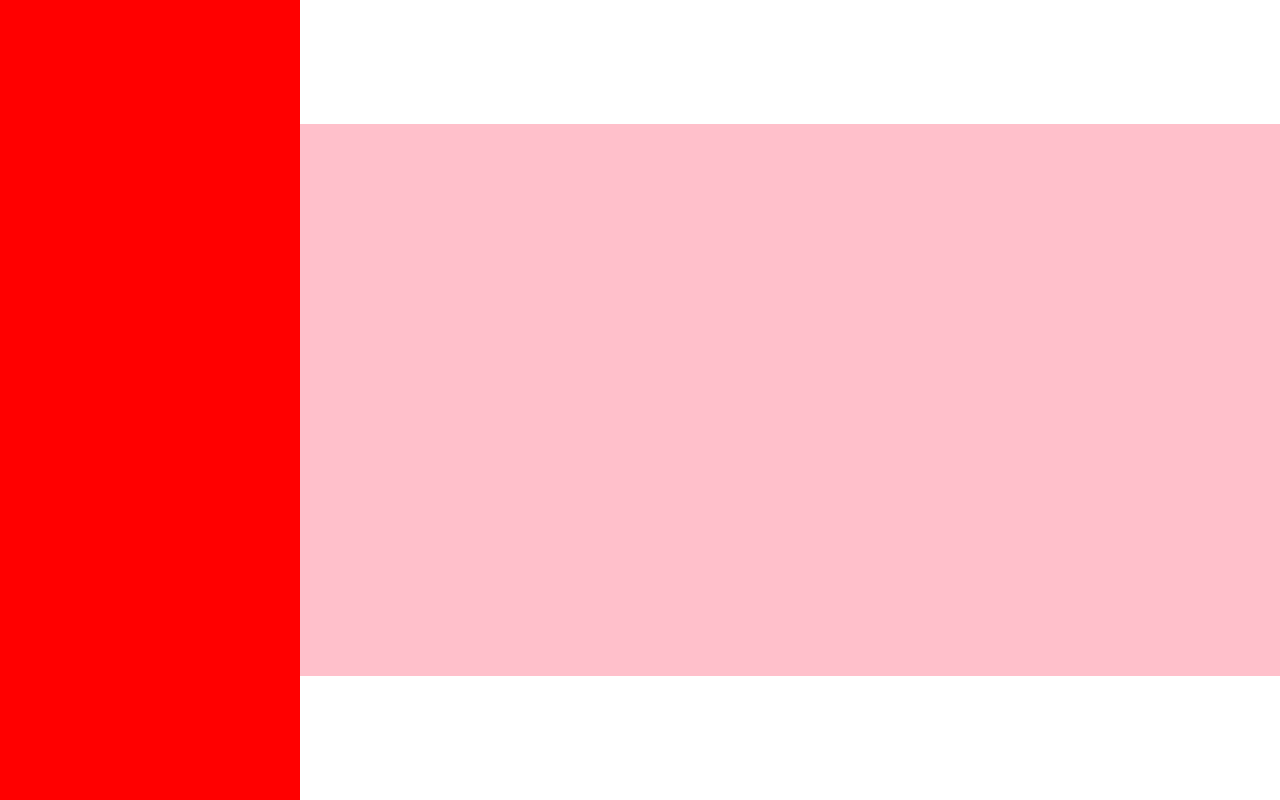
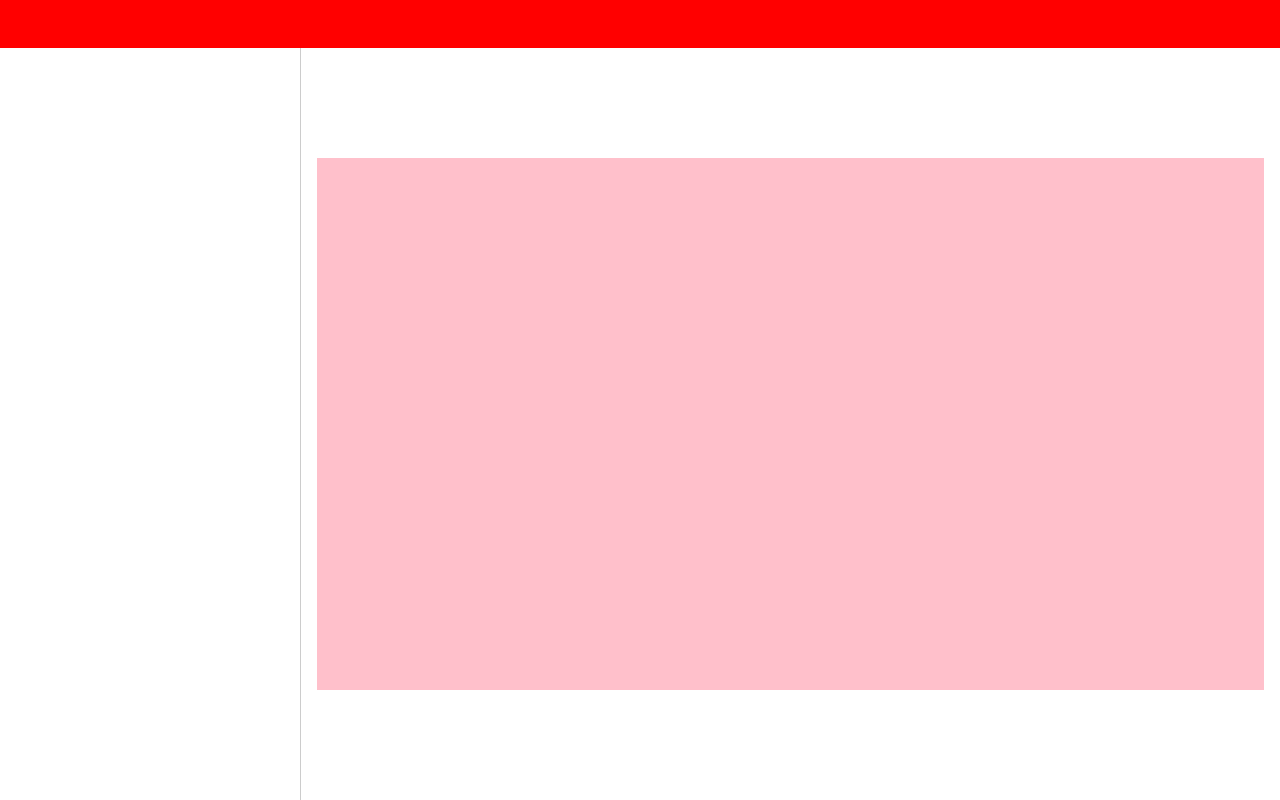
Before and after one commit to angelfraga/angular-aspect-ratio-by-iframe, an Angular app: page / in a window 1280 px wide. Built offline with nearby package versions, Linux system fonts and the light colour scheme.

Commit message:
add header & sidebar

```diff
--- a/src/app/app.component.css
+++ b/src/app/app.component.css
@@ -1,5 +1,29 @@
-p {
-  font-family: Lato;
+:host {
+  display: flex;
+  height: 100%;
+  width: 100%;
+  flex-direction: column;
+}
+
+.header {
+  height: 48px;
+  background: red;
+}
+
+.layout {
+  display: flex;
+  flex-direction: row;
+  height: 100%;
+  flex: 1;
+}
+.sidebar {
+  border-right: 1px solid rgba(0,0,0,0.2);
+  width: 300px;
+}
+.main {
+  flex: 1; position: relative;
+  align-items: middle;
+  padding: 16px;
 }
 
 iframe {
@@ -7,30 +31,3 @@ iframe {
   width: 100%;
   height: 100%;
 }
-
-.layout {
-  display: flex;
-  flex-direction: row;
-  height: 100%;
-}
-.sidebar {
-  background: red;
-  width: 300px;
-}
-.main {
-  flex: 1; position: relative;
-  align-items: middle
-}
-
-.aspect-ratio[data-ratio="9/16"] {
-  background: silver;
-  width: 100vw;
-  height: 56.25vw; /* 100/56.25 = 1.778 */
-  background: pink;
-  max-height: 100%;
-  max-width: 177.78vh; /* 16/9 = 1.778 */
-  margin: auto;
-  position: absolute;
-  top:0;bottom:0; /* vertical center */
-  left:0;right:0; /* horizontal center */
-}
--- a/src/app/app.component.html
+++ b/src/app/app.component.html
@@ -1,3 +1,6 @@
+<div class="header">
+  <div class="logo"></div>
+</div>
 <div class="layout">
   <div class="sidebar">
 
```
